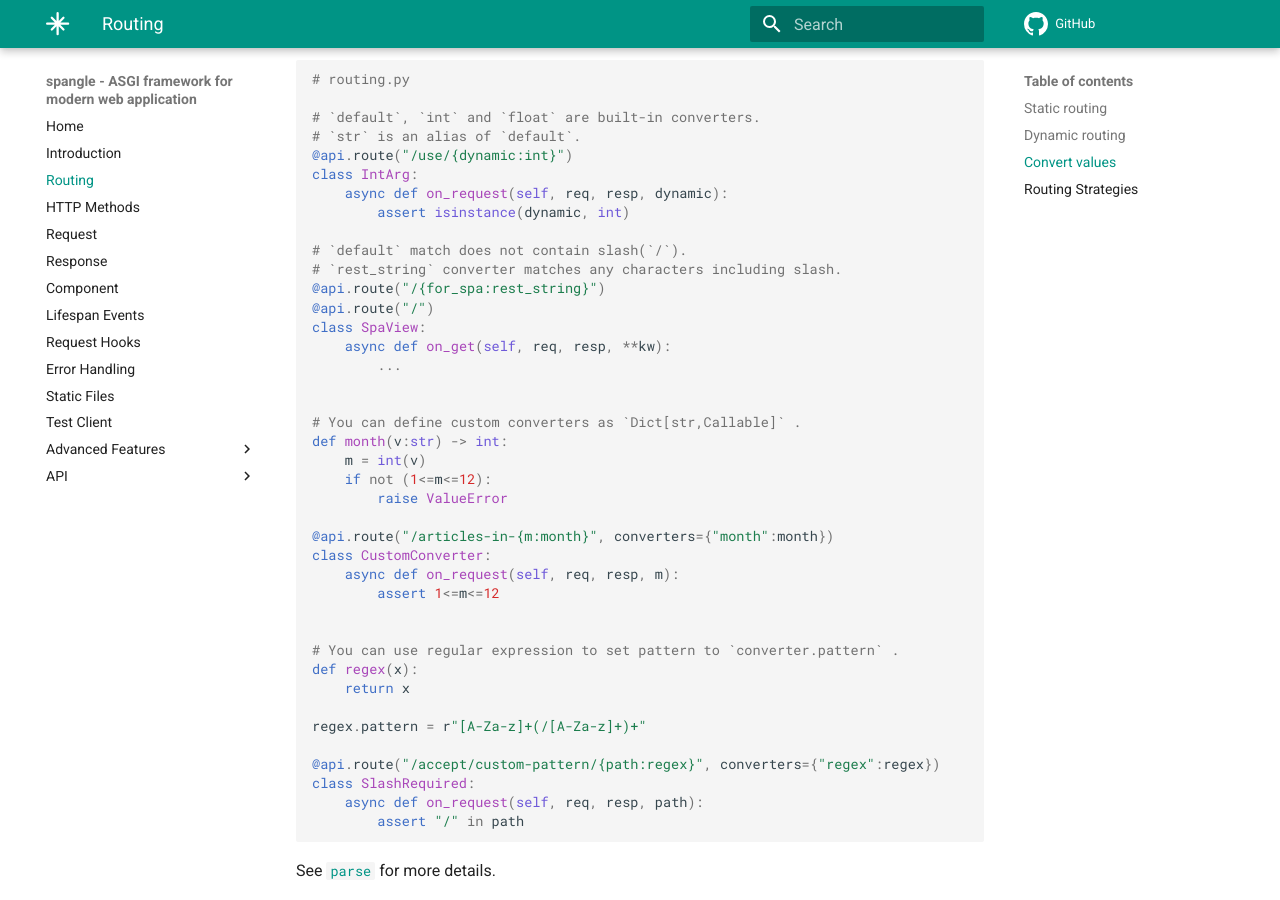
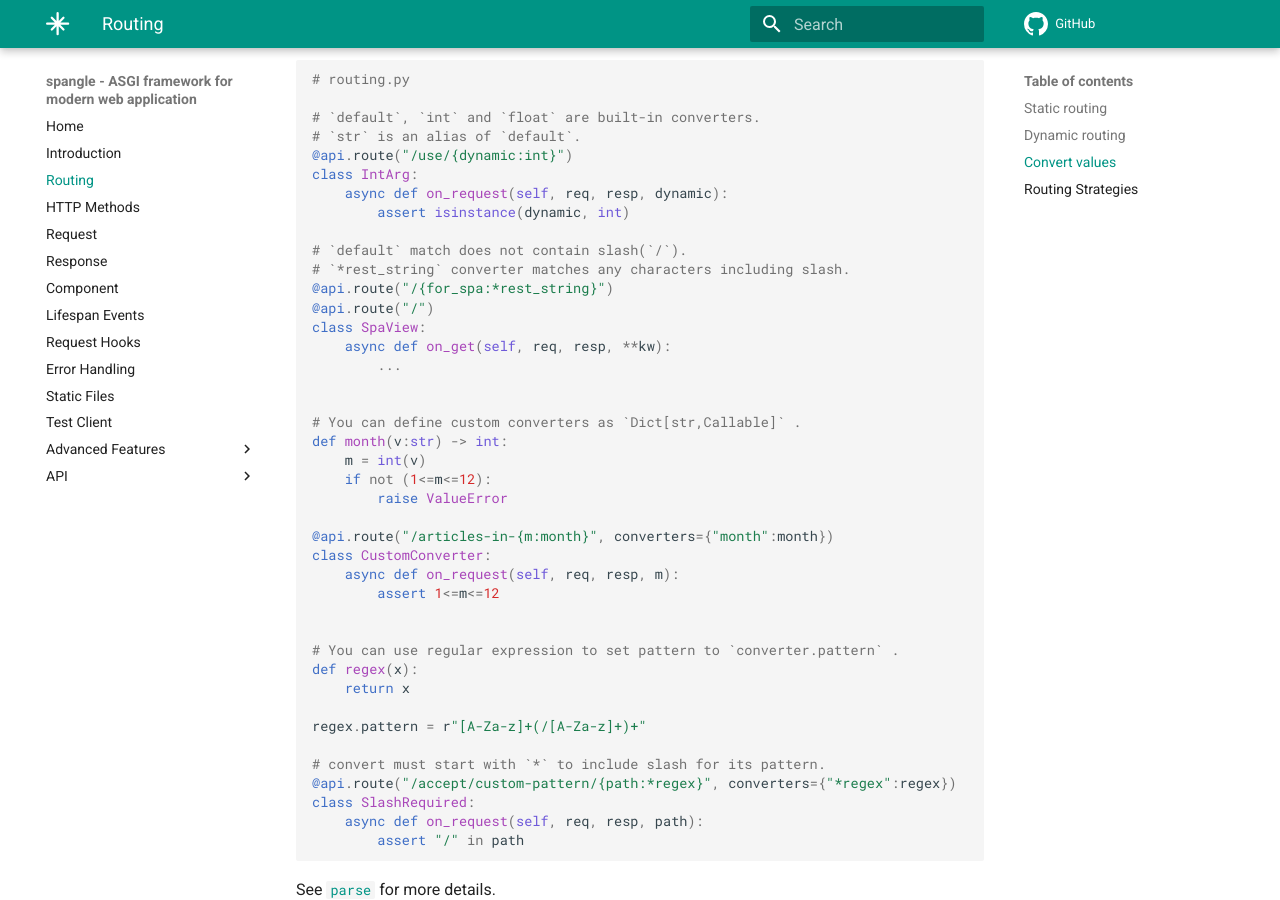
Before and after one commit to tkamenoko/spangle, an MkDocs documentation site: the page built from markdown/routing.md, in a window 1280 px wide and 900 px high, scrolled down 969 px. Built offline with MkDocs 1.6.1 and Material for MkDocs 9.7.7, drawn with Linux system fonts in a browser that asks for light colours; comment, search, counter and statistics services are not loaded.

Commit message:
fix: docs

```diff
--- a/markdown/routing.md
+++ b/markdown/routing.md
@@ -55,8 +55,8 @@ class IntArg:
         assert isinstance(dynamic, int)
 
 # `default` match does not contain slash(`/`).
-# `rest_string` converter matches any characters including slash.
-@api.route("/{for_spa:rest_string}")
+# `*rest_string` converter matches any characters including slash.
+@api.route("/{for_spa:*rest_string}")
 @api.route("/")
 class SpaView:
     async def on_get(self, req, resp, **kw):
@@ -81,7 +81,8 @@ def regex(x):
 
 regex.pattern = r"[A-Za-z]+(/[A-Za-z]+)+"
 
-@api.route("/accept/custom-pattern/{path:regex}", converters={"regex":regex})
+# convert must start with `*` to include slash for its pattern.
+@api.route("/accept/custom-pattern/{path:*regex}", converters={"*regex":regex})
 class SlashRequired:
     async def on_request(self, req, resp, path):
         assert "/" in path
```
